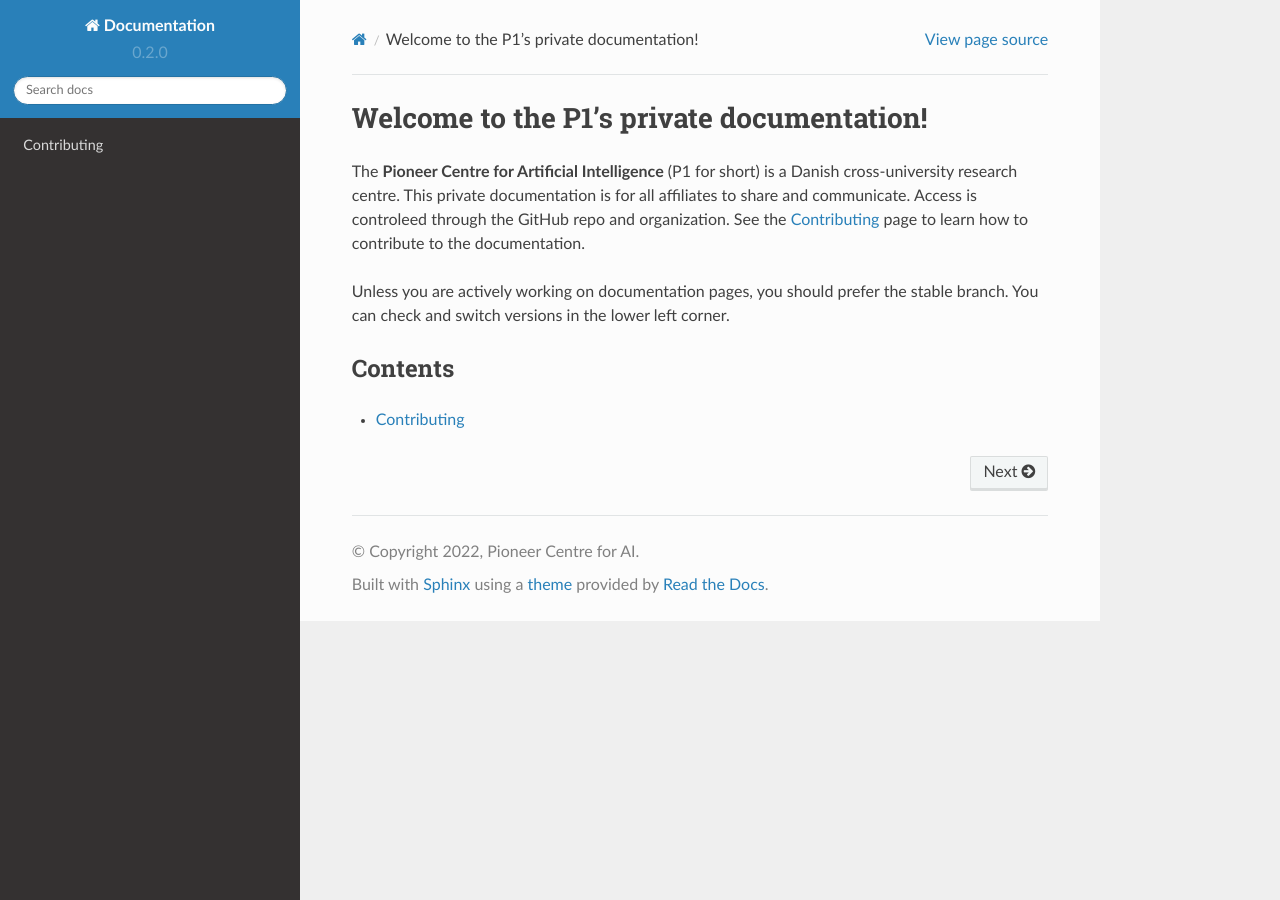
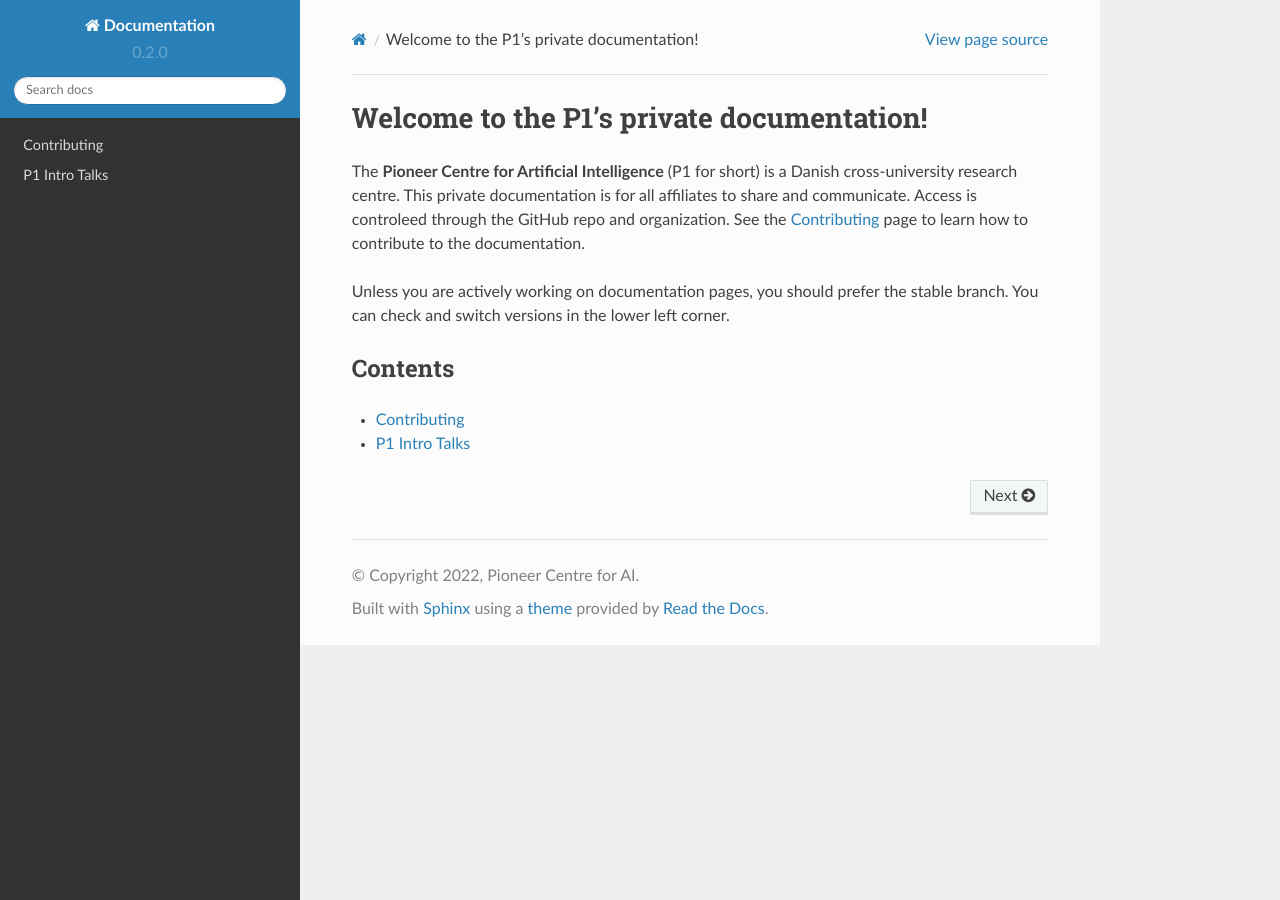
Before and after one commit to Pioneer-Centre-for-AI/p1-compute-documentation, a Sphinx documentation site: the page built from docs/source/index.rst, in a window 1280 px wide. Built offline with Sphinx 7.4.7 and the Read the Docs theme 2.0.0, drawn with Linux system fonts in a browser that asks for light colours.

Commit message:
Create intro talks page

```diff
--- a/docs/source/index.rst
+++ b/docs/source/index.rst
@@ -12,3 +12,4 @@ Contents
 .. toctree::
 
    contributing
+   introtalks
--- /dev/null
+++ b/docs/source/introtalks.rst
@@ -0,0 +1,2 @@
+P1 Intro Talks
+==============
```
